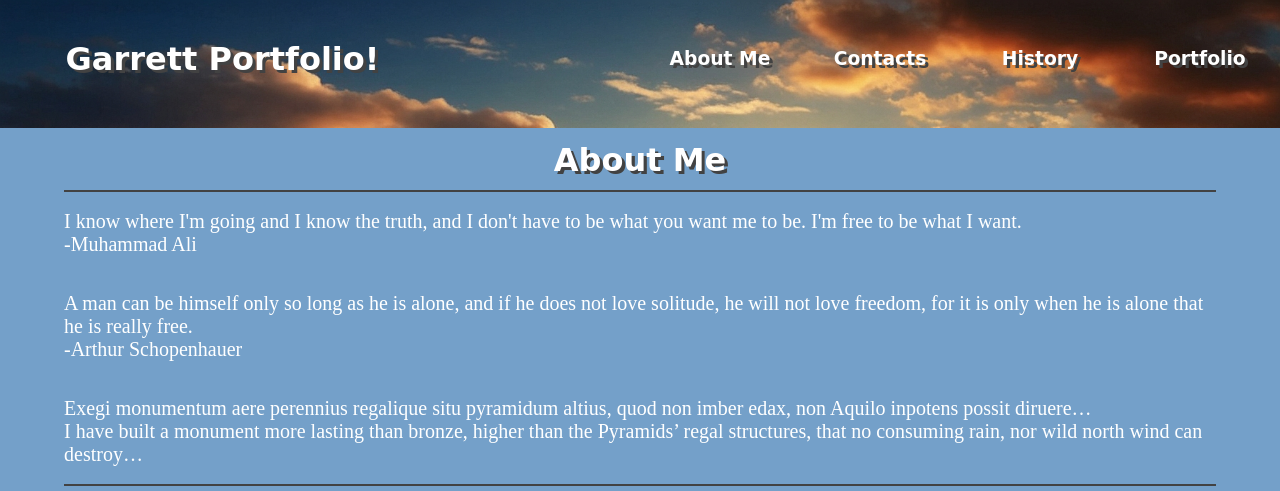
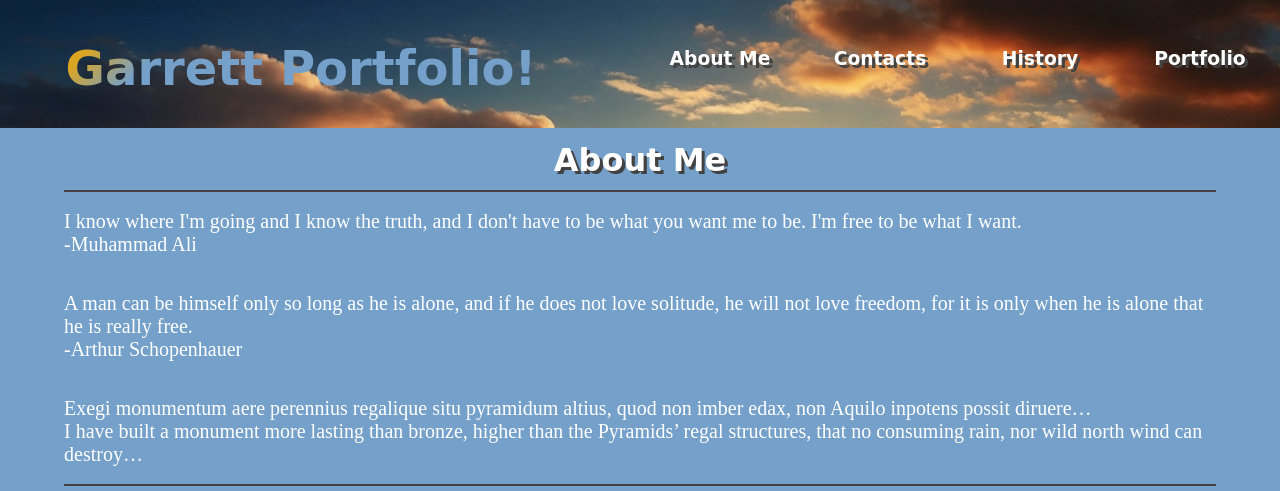
Before and after one commit to Rbgibbs13/garrett-portfolio-piece, a plain HTML site: page index.html in a window 1280 px wide. Shown: the top 491 px of the page. Drawn offline with Linux system fonts and the light colour scheme; a web font is replaced by a local one.

Commit message:
Some style

```diff
--- a/assets/css/style.css
+++ b/assets/css/style.css
@@ -26,12 +26,15 @@ body {
 }
 
 #header-title {
+    background-image: linear-gradient(135deg, goldenrod 15%, var(--main-color) 25%);
     color: white;
     font-family: var(--salsa-font);
+    font-size: 150%;
     margin-left: 2%;
     height: 100%;
     width: 48%;
-    text-shadow: .2rem .2rem var(--grey-color);
+    -webkit-background-clip: text;
+    -webkit-text-fill-color: transparent;
 }
 
 #hero {
```
